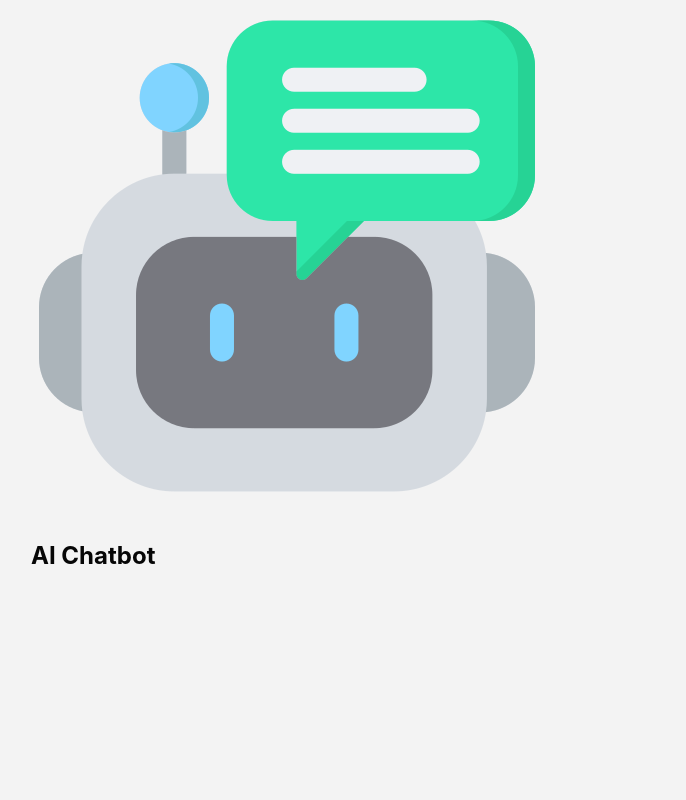
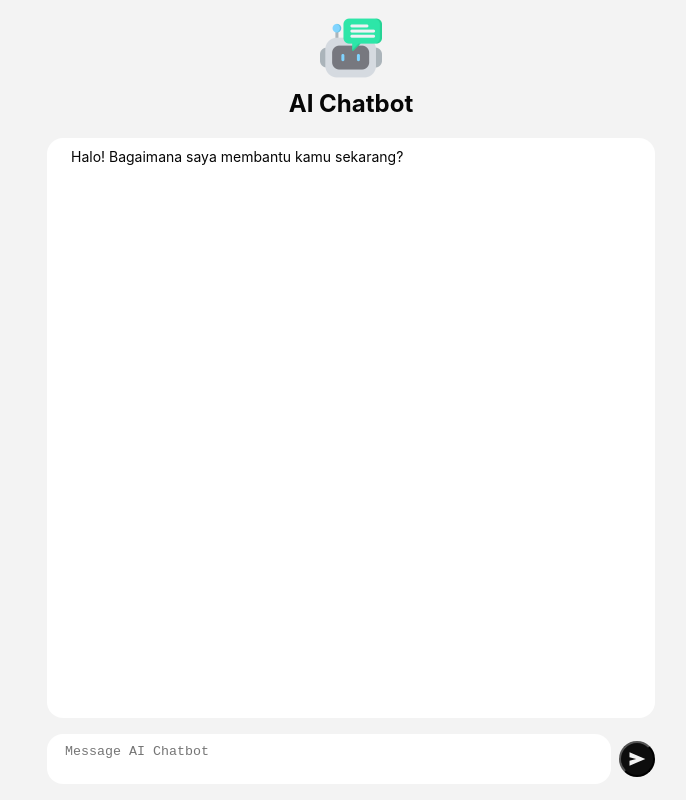
Before and after one commit to rafli4514/Chat-Bot, a React (Vite) app: page / in a window 1280 px wide. Shown: the whole page, without its empty margins (289-975 px from the left). Built offline with nearby package versions, Linux system fonts and the light colour scheme.

Commit message:
Build UI Chatbot

```diff
--- a/src/App.jsx
+++ b/src/App.jsx
@@ -1,13 +1,25 @@
+import { useState } from "react"
+import { Chat } from "./components/Chat/Chat"
+import { Controls } from "./components/Controls/Controls"
+import styles from "./App.module.css"
 
 function App() {
+  const [messages, setMessages] = useState([])
+
+  function handleContentSend(content){
+    setMessages((prevMessages) => [...prevMessages, { content, role: "user" }]);
+  }
 
   return (
-    <div>
-      <header>
-        <img src="/chat-bot.png" alt="chatbot" />
-        <h2>AI Chatbot</h2>
+    <div className={styles.App}>
+      <header className={styles.Header}>
+        <img className={styles.Logo} src="/chat-bot.png" alt="chatbot" />
+        <h2 className={styles.Title}>AI Chatbot</h2>
       </header>
-      <div />
+      <div className={styles.ChatContainer}>
+        <Chat messages={messages} />
+      </div>
+      <Controls onSend={handleContentSend} />
     </div>
   )
 }
--- a/src/App.module.css
+++ b/src/App.module.css
@@ -6,3 +6,24 @@
     height: 100vh;
     padding: 16px;
 }
+
+.Header{
+    text-align: center;
+}
+
+.Logo{
+    width: 64px;
+    height: 64px;
+}
+
+.Title{
+    margin: 0;
+}
+
+.ChatContainer{
+    flex-grow: 1;
+    width: 100%;
+    background: #ffffff;
+    border-radius: 16px;
+    overflow-y: auto;
+}
--- /dev/null
+++ b/src/components/Chat/Chat.jsx
@@ -0,0 +1,18 @@
+import styles from './Chat.module.css'
+
+const WELCOME_MESSAGE = {
+    role: 'assistant',
+    content: 'Halo! Bagaimana saya membantu kamu sekarang?'
+}
+
+export function Chat({ messages }) {
+    return (
+    <div className={styles.Chat}>
+        {[WELCOME_MESSAGE, ...messages].map(({ role, content }, index) => (
+            <div key={index} className={styles.Message} data-role={role}>
+                {content}
+            </div>
+        ))}
+    </div>
+    )
+}
--- /dev/null
+++ b/src/components/Chat/Chat.module.css
@@ -0,0 +1,20 @@
+.Chat{
+    display: flex;
+    flex-direction: column;
+    gap: 8px;
+    height: 100%;
+    padding: 8px;
+    overflow-y: auto;
+}
+
+.Message{
+    width: 90%;
+    padding: 0 16px;
+    border-radius: 16px;
+    font-size: 14px;
+
+    &[data-role="user"]{
+        align-self: flex-end;
+        background: #f3f3f3;
+    }
+}
--- /dev/null
+++ b/src/components/Controls/Controls.jsx
@@ -0,0 +1,56 @@
+import { useState } from 'react'
+import styles from './Controls.module.css'
+
+export function Controls( {onSend} ) {
+    const [content, setContent] = useState('')
+
+    function handleContentChange(event) {
+        setContent(event.target.value)
+    }
+
+    function handleContentSend() {
+        if (content.length > 0){
+            onSend(content)
+            setContent('')
+        }
+    }
+
+    function handleEnterPress(event) {
+        if (event.key === 'Enter' && !event.shiftKey) {
+            event.preventDefault()
+            handleContentSend()
+        }
+    }
+
+    return (
+        <div className={styles.Controls}>
+            <div className={styles.TextAreaContainer}>
+                <textarea
+                className={styles.TextArea}
+                placeholder="Message AI Chatbot"
+                value={content}
+                onChange={handleContentChange}
+                onKeyDown={handleEnterPress}
+                />
+            </div>
+            <button className={styles.Button} onClick={handleContentSend}>
+                <SendIcon />
+            </button>
+        </div>
+    )
+}
+
+function SendIcon() {
+    return (
+        <svg
+            xmlns="http://www.w3.org/2000/svg"
+            height="24px"
+            viewBox="0 -960 960 960"
+            width="24px"
+            fill="#FFFFFF"
+        >
+
+            <path d="M120-160v-240l320-80-320-80v-240l760 320-760 320Z" />
+        </svg>
+    )
+}
--- /dev/null
+++ b/src/components/Controls/Controls.module.css
@@ -0,0 +1,38 @@
+.Controls {
+    display: flex;
+    align-items: center;
+    gap: 8px;
+    width: 100%;
+}
+
+.TextAreaContainer{
+    flex-grow: 1;
+    padding: 8px 16px;
+    line-height: 0;
+    border-radius: 16px;
+    background: #ffffff;
+}
+
+.TextArea{
+    width: 100%;
+    height: 100%;
+    border: none;
+    outline: none;
+    resize: none;
+    background: #ffffff;
+}
+
+.Button{
+    display: flex;
+    justify-content: center;
+    align-items: center;
+    width: 36px;
+    height: 36px;
+    border-radius: 50%;
+    outline: none;
+    background: #0d0d0d;
+}
+
+.Button svg{
+    fill: #f3f3f3;
+}
```
Also changed, not shown: public/Send.svg (added).
